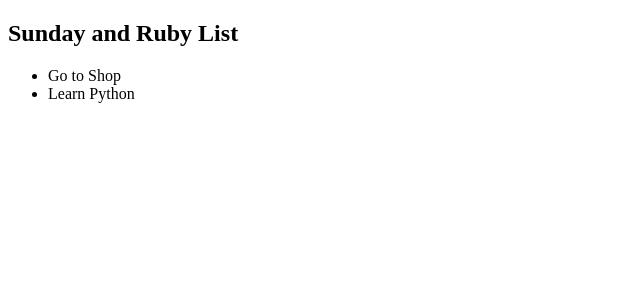
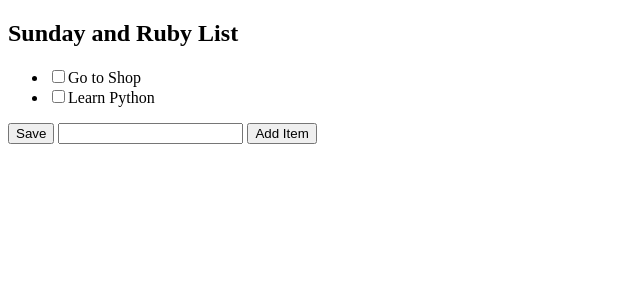
Before and after one commit to Railscyberspace/ToDoList_Item, a Django app: page /1 in a window 1280 px wide. Shown: the top 300 px of the page, without its empty margins (0-640 px from the left). Run offline with Django 3.2, Linux system fonts and the light colour scheme; data comes from the database, SQL or seed files in the repository; both versions use the stored data as it was after the commit.

Commit message:
adding view file commit

```diff
--- a/mysite/main/Templates/main/List.html
+++ b/mysite/main/Templates/main/List.html
@@ -4,9 +4,20 @@
 
   {% block content %}
    <h2>{{ls.name}}</h2>
+   <form method="post" action="#">
+      {% csrf_token%}
    <ul>
-   {% for item in ls.item_set.all %}
-   <li>{{item.text}}</li>
+       {% for item in ls.item_set.all %}
+          {% if item.complete == True %}
+     <li><input type = "checkbox" value="Click" name = "c{{item.id}}"checked >{{item.text}}</li>
+     {% else %}
+   <li><input type = "checkbox" value="Click" name = "c{{item.id}}">{{item.text}}</li>
+   {% endif %}
    {% endfor %}
+   </ul>
+   <button type = "submit" name = "save" value = "save">Save
+   </button>
+   <input type = "text" name = "new">
+   <button type = "submit" name = "newItem" value = "newIem">Add Item</button>
+   </form>
 {% endblock %}
-   </ul>
--- a/mysite/main/urls.py
+++ b/mysite/main/urls.py
@@ -5,5 +5,6 @@
     path("<int:id>", views.index, name = "index"),
     path("", views.home, name = "home"),
     path("create/", views.create, name = "create"),
+    path("List/", views.create, name = "List"),
 
 ]
--- a/mysite/main/views.py
+++ b/mysite/main/views.py
@@ -5,8 +5,26 @@
 #from .login import LoginPage
 
 # Create your views here.
-def index(response, id = 1):
+def index(response, id):
     ls = ToDoList.objects.get(id =id)
+
+    if response.method =="POST":
+        print(response.POST)
+        if response.POST.get("save"):
+            for item in ls.item_set.all():
+                if response.POST.get("c" + str(item.id)) == "Click":
+                    item.complete = True
+                else:
+                    item.complete = False
+                    item.save()
+
+        elif response.POST.get("newItem"):
+             txt = response.POST.get("new")
+        if len(txt) > 2:
+            ls.item_set.create(text = txt, complete = False)
+        else:
+            print("Invalid Text")
+
     return render(response, 'main/List.html',{'ls':ls})
 
 def home(response):
```
Also changed, not shown: mysite/db.sqlite3.
